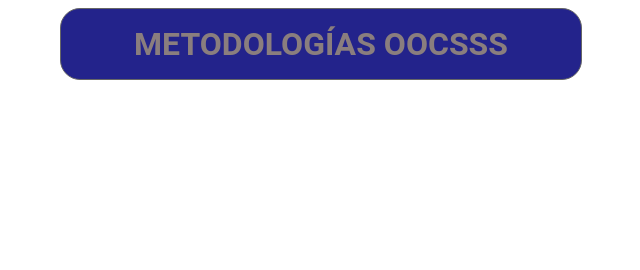
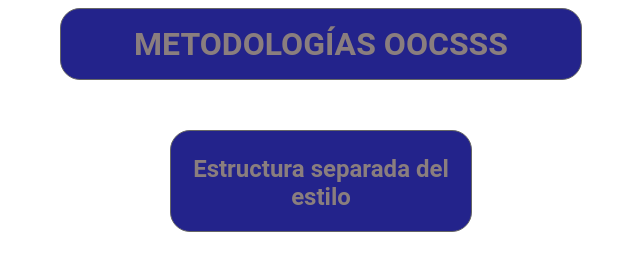
Before and after one commit to JuanSanabria55822013/EjemploOOCSS, a plain HTML site: page index.html in a window 1280 px wide. Shown: the whole page, without its empty margins (319-959 px from the left). Drawn offline with Linux system fonts and the light colour scheme.

Commit message:
se le añadio más al ejemplo

```diff
--- a/css/style.css
+++ b/css/style.css
@@ -1,10 +1,12 @@
+/* ESTRUCTURA */
 body{
     display: flex;
+    flex-direction: column;
     justify-content: center;
     align-items: center;
 }
 
-section{
+header{
     width: 500px;
     height: 50px;
     padding: 10px;
@@ -13,6 +15,13 @@ section{
     align-items: center;
 }
 
+.container{
+    margin: 50px;
+    width: 300px;
+    height: 100px;
+}
+
+/* ESTILO */
 .colorContenedor{
     border: solid 1px #666666;
     border-radius: 20px;
@@ -24,5 +33,10 @@ h1{
     color: rgb(138, 126, 126);
 }
 
+h3{
+    font-family: 'Roboto', Helvetica, sans-serif;
+    color: rgb(138, 126, 126);
+    text-align: center;
+}
 h1, .h1-tamaño { font-size: 2em;   }
 h3, .h3-tamaño { font-size: 1.5em; }
--- a/index.html
+++ b/index.html
@@ -7,8 +7,12 @@
     <link rel="stylesheet" href="css/style.css">
 </head>
 <body>
-    <section class="colorContenedor">
+    <header class="colorContenedor">
         <h1 class="h1 .h1-tamaño">METODOLOGÍAS OOCSSS</h1>
+    </header>
+    <section class= "container colorContenedor">
+        <h3 class="h3.h3-tamaño">Estructura separada del estilo</h2>
     </section>
+
 </body>
 </html>
```
